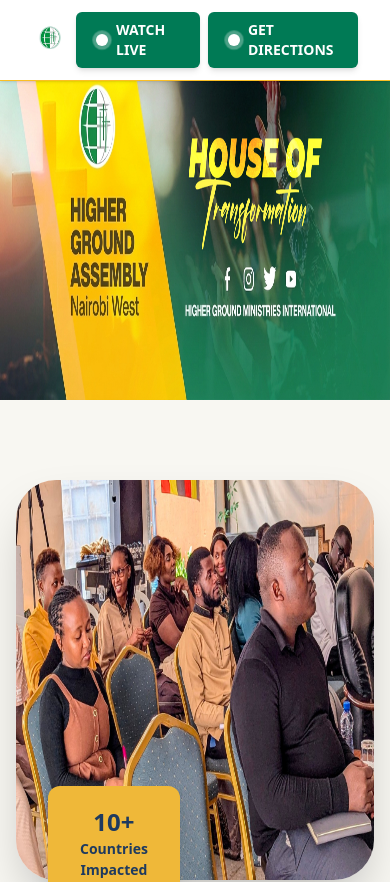
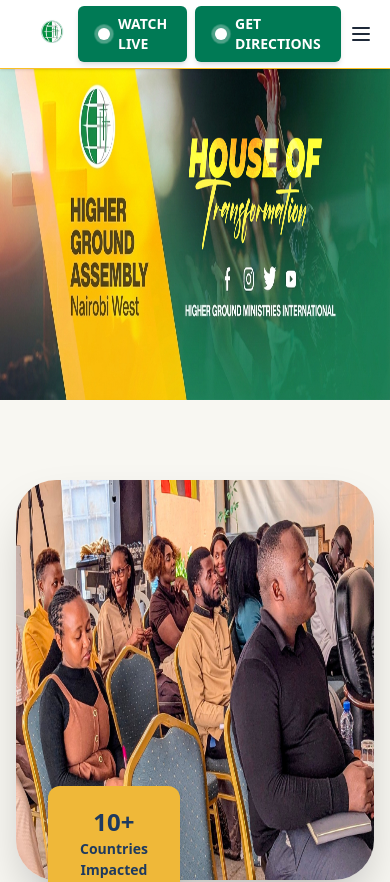
Before and after one commit to Alasiri44/hgmi, a React (Vite) app in the folder client/: page / in a window 390 px wide. Shown: the top 882 px of the page. Built offline with nearby package versions, Linux system fonts and the light colour scheme.

Commit message:
added navbar responsiveness

```diff
--- a/client/src/components/navbar.tsx
+++ b/client/src/components/navbar.tsx
@@ -1,36 +1,78 @@
+import { useState } from "react";
 import { NavLink } from "react-router-dom";
-import logo from '../assets/hgmi-logo.png';
+import logo from "../assets/hgmi-logo.png";
 
 export default function NavBar() {
+  const [menuOpen, setMenuOpen] = useState(false);
+
   const activeLink = "text-emerald-700 font-bold border-b-2 border-[#fbbf24]";
-    const normalLink = "text-gray-600 hover:text-emerald-600 transition-colors duration-200 font-medium";
+  const normalLink =
+    "text-gray-600 hover:text-emerald-600 transition-colors duration-200 font-medium";
 
   return (
     <nav className="fixed top-0 left-0 w-full z-50 bg-white shadow-sm border-b border-[#fbbf24] px-6 py-1 flex items-center justify-between">
-
-            <div className="flex items-center gap-3">
-                <img src={logo} alt="HGMI Logo" className="h-15 w-auto" />
-                <h2 className="text-lg font-bold text-emerald-900 hidden lg:block uppercase tracking-tight">
-                    <span className="block">Higher Grounds</span>
-                    <span className="block text-emerald-600">
+      <div className="flex items-center gap-1">
+        <img src={logo} alt="HGMI Logo" className="h-15 w-auto ml-[1px]" />
+        <h2 className="text-lg font-bold text-emerald-900 uppercase tracking-tight">
+          <span className="lg:hidden">HGMI</span>
+          <span className="hidden lg:block">Higher Grounds</span>
+          <span className="hidden lg:block text-emerald-600">
             Ministries International
           </span>
         </h2>
       </div>
 
-            <div className="hidden md:flex items-center gap-8">
-                <NavLink to='/' end className={({ isActive }) => isActive ? activeLink : normalLink}>Home</NavLink>
-                <NavLink to='/about' className={({ isActive }) => isActive ? activeLink : normalLink}>About</NavLink>
-                <NavLink to='/sermons' className={({ isActive }) => isActive ? activeLink : normalLink}>Sermons</NavLink>
-                <NavLink to='/ministries' className={({ isActive }) => isActive ? activeLink : normalLink}>Ministries</NavLink>
-                <NavLink to='/events' className={({ isActive }) => isActive ? activeLink : normalLink}>Events</NavLink>
-                <NavLink to='/give' className={({ isActive }) => isActive ? activeLink : normalLink}>Give</NavLink>
-                <NavLink to='/contact' className={({ isActive }) => isActive ? activeLink : normalLink}>Contact</NavLink>
+      {/* Desktop menu */}
+      <div className="hidden md:flex items-center gap-6">
+        <NavLink
+          to="/"
+          end
+          className={({ isActive }) => (isActive ? activeLink : normalLink)}
+        >
+          Home
+        </NavLink>
+        <NavLink
+          to="/about"
+          className={({ isActive }) => (isActive ? activeLink : normalLink)}
+        >
+          About
+        </NavLink>
+        <NavLink
+          to="/sermons"
+          className={({ isActive }) => (isActive ? activeLink : normalLink)}
+        >
+          Sermons
+        </NavLink>
+        <NavLink
+          to="/ministries"
+          className={({ isActive }) => (isActive ? activeLink : normalLink)}
+        >
+          Ministries
+        </NavLink>
+        <NavLink
+          to="/events"
+          className={({ isActive }) => (isActive ? activeLink : normalLink)}
+        >
+          Events
+        </NavLink>
+        <NavLink
+          to="/give"
+          className={({ isActive }) => (isActive ? activeLink : normalLink)}
+        >
+          Give
+        </NavLink>
+        <NavLink
+          to="/contact"
+          className={({ isActive }) => (isActive ? activeLink : normalLink)}
+        >
+          Contact
+        </NavLink>
       </div>
 
-            <div className="flex items-center">
+      {/* Action buttons (desktop always visible) */}
+      <div className="flex items-center gap-2">
         <NavLink
-                    to='https://www.facebook.com/hganairobiwest'
+          to="https://www.facebook.com/hganairobiwest"
           className="flex items-center gap-2 bg-emerald-700 text-white px-5 py-2 rounded-md font-bold uppercase text-sm hover:bg-emerald-800 transition-all shadow-md active:scale-95"
         >
           <span className="relative flex h-3 w-3">
@@ -40,8 +82,8 @@
           Watch Live
         </NavLink>
         <NavLink
-                    to='https://www.google.com/maps/dir/?api=1&destination=-1.3085544321730092,36.824518910903066,'
-                    className="m-2 flex items-center gap-2 bg-emerald-700 text-white px-5 py-2 rounded-md font-bold uppercase text-sm hover:bg-emerald-800 transition-all shadow-md active:scale-95"
+          to="https://www.google.com/maps/dir/?api=1&destination=-1.3085544321730092,36.824518910903066,"
+          className="flex items-center gap-2 bg-emerald-700 text-white px-5 py-2 rounded-md font-bold uppercase text-sm hover:bg-emerald-800 transition-all shadow-md active:scale-95"
         >
           <span className="relative flex h-3 w-3">
             <span className="animate-ping absolute inline-flex h-full w-full rounded-full bg-white opacity-75"></span>
@@ -50,6 +92,93 @@
           Get Directions
         </NavLink>
       </div>
+
+      {/* Mobile Hamburger */}
+      <div className="md:hidden flex items-center">
+        <button
+          onClick={() => setMenuOpen(!menuOpen)}
+          className="text-gray-800 focus:outline-none ml-2"
+        >
+          <svg
+            className="w-6 h-6"
+            fill="none"
+            stroke="currentColor"
+            viewBox="0 0 24 24"
+          >
+            {menuOpen ? (
+              <path
+                strokeLinecap="round"
+                strokeLinejoin="round"
+                strokeWidth={2}
+                d="M6 18L18 6M6 6l12 12"
+              />
+            ) : (
+              <path
+                strokeLinecap="round"
+                strokeLinejoin="round"
+                strokeWidth={2}
+                d="M4 6h16M4 12h16M4 18h16"
+              />
+            )}
+          </svg>
+        </button>
+      </div>
+
+      {/* Mobile Menu */}
+      {menuOpen && (
+        <div className="absolute top-full left-0 w-full bg-white shadow-md flex flex-col items-start px-6 py-4 md:hidden gap-4 border-b border-[#fbbf24]">
+          <NavLink
+            to="/"
+            end
+            onClick={() => setMenuOpen(false)}
+            className={({ isActive }) => (isActive ? activeLink : normalLink)}
+          >
+            Home
+          </NavLink>
+          <NavLink
+            to="/about"
+            onClick={() => setMenuOpen(false)}
+            className={({ isActive }) => (isActive ? activeLink : normalLink)}
+          >
+            About
+          </NavLink>
+          <NavLink
+            to="/sermons"
+            onClick={() => setMenuOpen(false)}
+            className={({ isActive }) => (isActive ? activeLink : normalLink)}
+          >
+            Sermons
+          </NavLink>
+          <NavLink
+            to="/ministries"
+            onClick={() => setMenuOpen(false)}
+            className={({ isActive }) => (isActive ? activeLink : normalLink)}
+          >
+            Ministries
+          </NavLink>
+          <NavLink
+            to="/events"
+            onClick={() => setMenuOpen(false)}
+            className={({ isActive }) => (isActive ? activeLink : normalLink)}
+          >
+            Events
+          </NavLink>
+          <NavLink
+            to="/give"
+            onClick={() => setMenuOpen(false)}
+            className={({ isActive }) => (isActive ? activeLink : normalLink)}
+          >
+            Give
+          </NavLink>
+          <NavLink
+            to="/contact"
+            onClick={() => setMenuOpen(false)}
+            className={({ isActive }) => (isActive ? activeLink : normalLink)}
+          >
+            Contact
+          </NavLink>
+        </div>
+      )}
     </nav>
   );
 }
```
Lines whose indentation alone changed are shown as unchanged.
